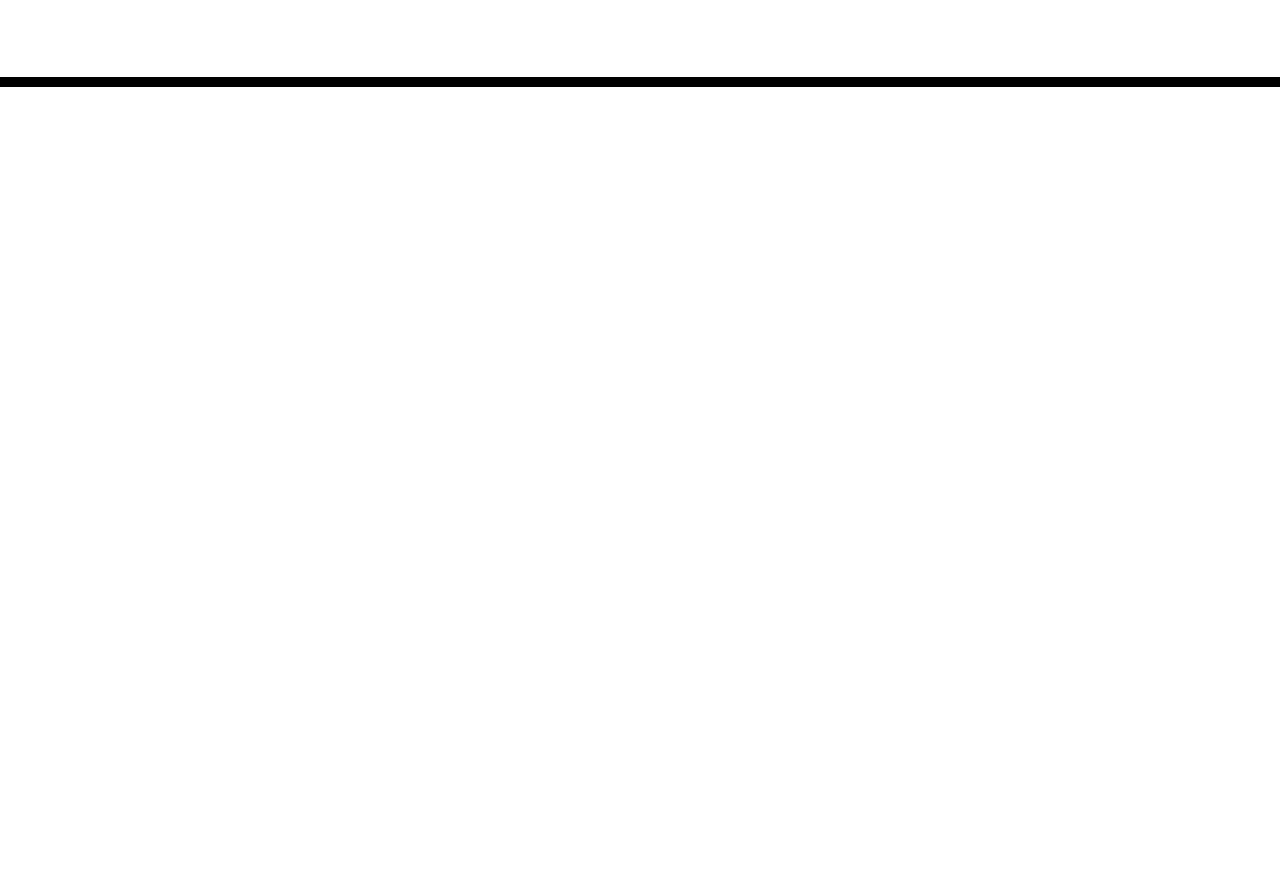
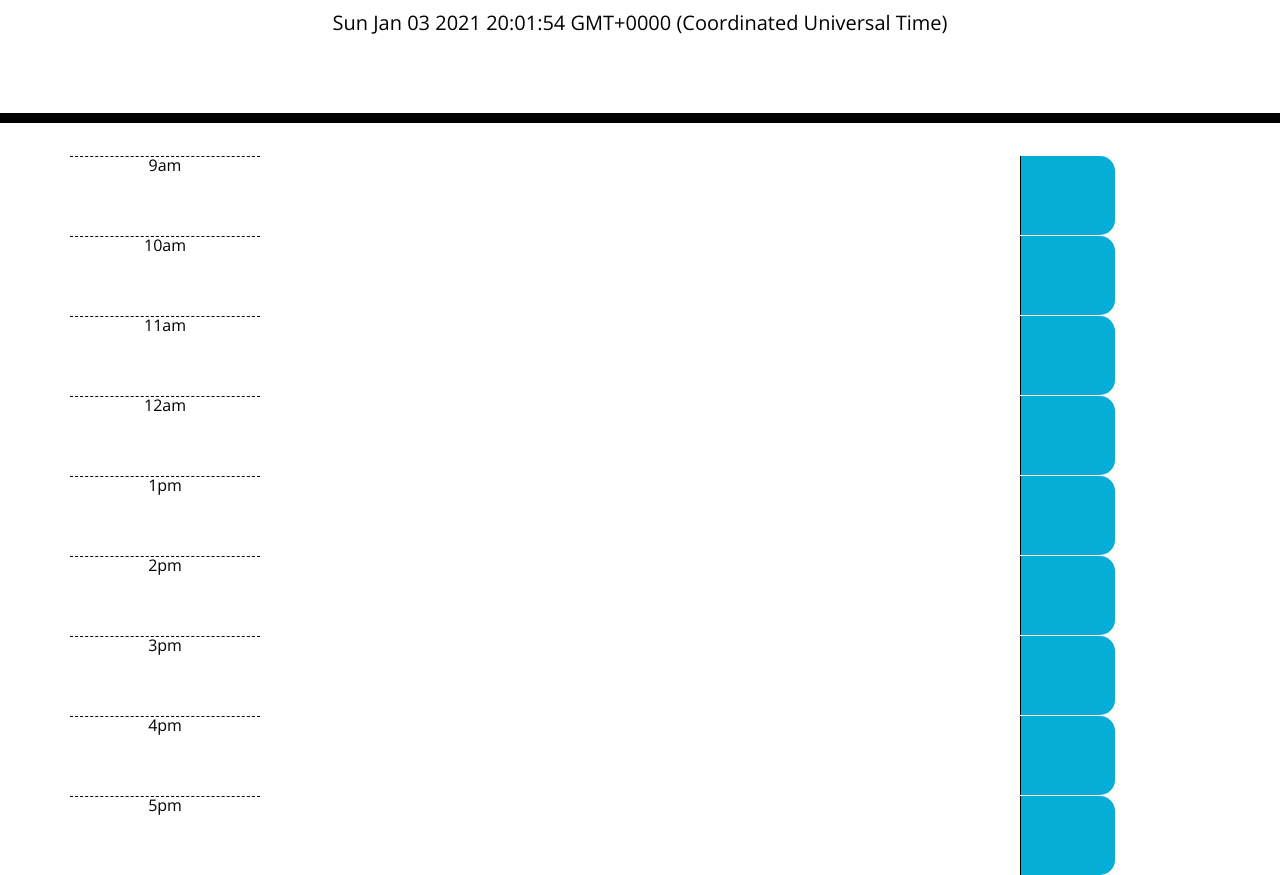
Before and after one commit to ampieschke/work_day_scheduler, a plain HTML site: page index.html in a window 1280 px wide. Shown: the part 181-1056 px from the top of the page. Before the commit the page ends 800 px from the top, so only its background shows below. Drawn offline with nearby package versions, Linux system fonts and the light colour scheme.

Commit message:
built out the hourly grid and added time script

```diff
--- a/index.html
+++ b/index.html
@@ -21,8 +21,83 @@
     </header>
     <div class="container">
         <!-- Timeblocks go here -->
+        <row class="row">
+            <div class="col-2 hour">9am</div>
+            <div class="col-8 time-block">
+                <div class=" description"></div>
+            </div>
+            <div class="col-1 saveBtn"></div>
+        </row>
+        <row class="row">
+            <div class="col-2 hour">10am</div>
+            <div class="col-8 time-block">
+                <div class=" description"></div>
+            </div>
+            <div class="col-1 saveBtn"></div>
+        </row>
+        <row class="row">
+            <div class="col-2 hour">11am</div>
+            <div class="col-8 time-block">
+                <div class=" description"></div>
+            </div>
+            <div class="col-1 saveBtn"></div>
+        </row>
+        <row class="row">
+            <div class="col-2 hour">12am</div>
+            <div class="col-8 time-block">
+                <div class=" description"></div>
+            </div>
+            <div class="col-1 saveBtn"></div>
+        </row>
+        <row class="row">
+            <div class="col-2 hour">1pm</div>
+            <div class="col-8 time-block">
+                <div class=" description"></div>
+            </div>
+            <div class="col-1 saveBtn"></div>
+        </row>
+        <row class="row">
+            <div class="col-2 hour">2pm</div>
+            <div class="col-8 time-block">
+                <div class=" description"></div>
+            </div>
+            <div class="col-1 saveBtn"></div>
+        </row>
+        <row class="row">
+            <div class="col-2 hour">3pm</div>
+            <div class="col-8 time-block">
+                <div class=" description"></div>
+            </div>
+            <div class="col-1 saveBtn"></div>
+        </row>
+        <row class="row">
+            <div class="col-2 hour">4pm</div>
+            <div class="col-8 time-block">
+                <div class=" description"></div>
+            </div>
+            <div class="col-1 saveBtn"></div>
+        </row>
+        <row class="row">
+            <div class="col-2 hour">5pm</div>
+            <div class="col-8 time-block">
+                <div class=" description"></div>
+            </div>
+            <div class="col-1 saveBtn"></div>
+        </row>
     </div>
+    <script>
+        var d = new Date();
+        document.getElementById("currentDay").innerHTML = d;
 
+        $(document).ready(function () {
+            $(".time-block").click(function () {
+                alert("The Time Block was clicked.");
+            });
+        });
+    </script>
+
+
+    <script src="https://ajax.googleapis.com/ajax/libs/jquery/3.5.1/jquery.min.js"></script>
     <script src="https://cdnjs.cloudflare.com/ajax/libs/jquery/3.2.1/jquery.min.js"></script>
     <script src="https://cdnjs.cloudflare.com/ajax/libs/moment.js/2.24.0/moment.min.js"></script>
 </body>
--- a/style.css
+++ b/style.css
@@ -2,6 +2,8 @@ body {
     font-family: 'Open Sans', sans-serif;
     font-size: 16px;
     line-height: 1;
+    text-align: center;
+
   }
 
   textarea{
```
